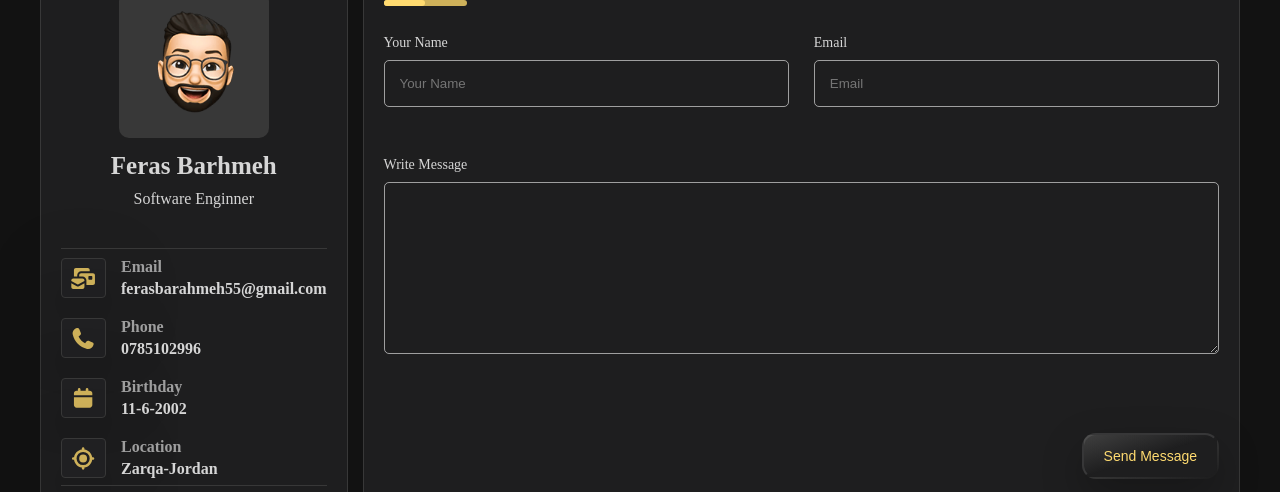
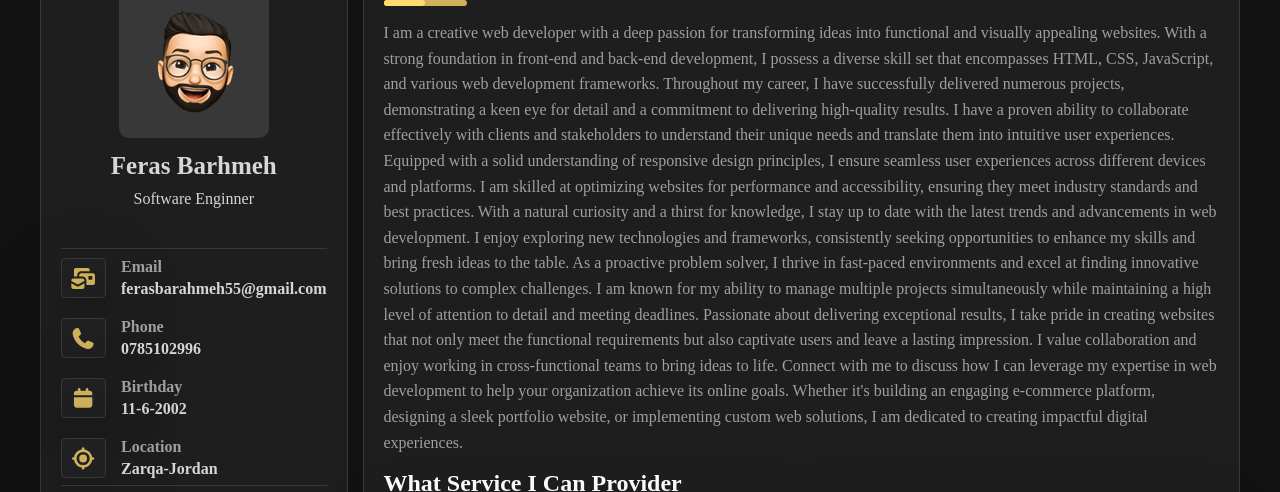
Before and after one commit to Feras-Barahmeh/Portfolio, a plain HTML site: page index.html in a window 1280 px wide. Shown: the part 170-662 px from the top of the page. Drawn offline with Linux system fonts and the light colour scheme.

Commit message:
Change Default layout to about section

```diff
--- a/index.html
+++ b/index.html
@@ -112,7 +112,7 @@
                     </ul>
                 </nav>
 
-                <section class="about" sub-section page="about">
+                <section class="about active" sub-section page="about">
                     <h1 class="title-section">About</h1>
                     <div class="content">
                         <p class="description">
@@ -339,7 +339,7 @@
                 <!-- End Portfolio -->
 
                 <!-- Start Contact -->
-                <section class="contact active" sub-section page="contact">
+                <section class="contact " sub-section page="contact">
                     <h1 class="title-section">Contact</h1>
                     <form action="">
                         <div class="row">
```
